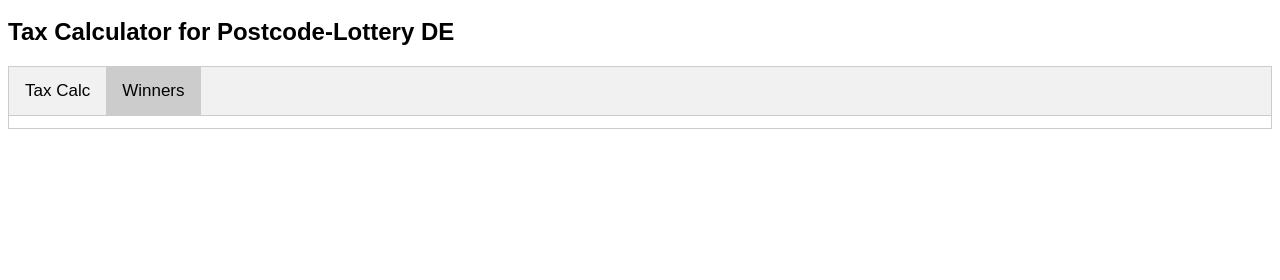
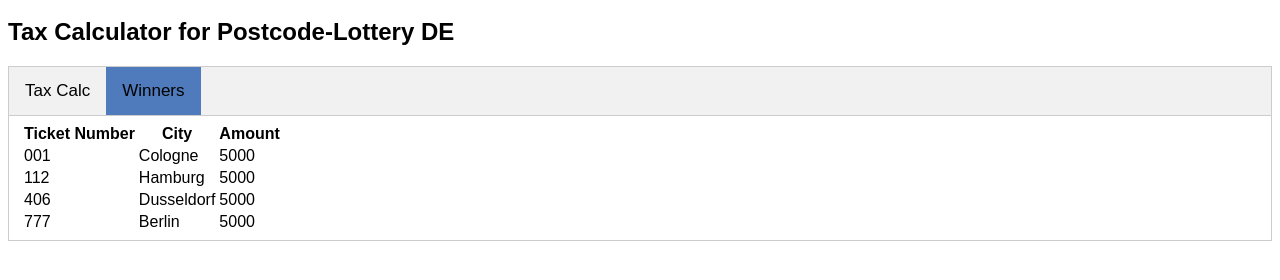
Before and after one commit to LegoLavikTV/Postcode-tax-calc, a plain HTML site: page index.html in a window 1280 px wide. Both pictures are taken after a click on the button "Winners". Shown: the part 188-468 px from the top of the page. Drawn offline with Linux system fonts and the light colour scheme.

Commit message:
added winners tab that connects to data.json file

```diff
--- a/index.html
+++ b/index.html
@@ -29,7 +29,7 @@
 }
 
 .tab button.active {
-  background-color: #ccc;
+  background-color: #4f7bbc;
 }
 
 .tabcontent {
--- a/main.js
+++ b/main.js
@@ -1,7 +1,18 @@
 
 
 function calculatetax() {
-
+    try{
+        if(window.openDatabase){
+                var shortName   =  'calchistorys';
+                var version   =  '1.0';
+                var displayName  =  'Edentiti Information';
+                var maxSize   =  65536; // in bytes
+                db    =  openDatabase(shortName, version, displayName, maxSize);
+                       alert('Sqlite Database created');
+            }
+       }catch(e){
+        alert(e);
+       }
     var MoneyInput1 = document.getElementById("MoneyInput");
     var TaxInput1 = document.getElementById("TaxInput");
 
@@ -46,3 +57,35 @@ function calculatetax() {
     console.log(ip);
 
   });
+  function loadWinnersData() {
+    fetch('data.json')
+      .then((response) => response.json())
+      .then((data) => {
+        data.sort((a, b) => a.ticketNumber.localeCompare(b.ticketNumber));
+        const winnersDiv = document.getElementById('Winners');
+        const table = document.createElement('table');
+        table.classList.add('winners-table');
+        const headerRow = table.insertRow();
+        const headerCells = ['Ticket Number', 'City', 'Amount'];
+        for (const headerText of headerCells) {
+          const th = document.createElement('th');
+          th.textContent = headerText;
+          headerRow.appendChild(th);
+        }
+        data.forEach((item) => {
+          const row = table.insertRow();
+          const cell1 = row.insertCell(0);
+          const cell2 = row.insertCell(1);
+          const cell3 = row.insertCell(2);
+          cell1.textContent = item.ticketNumber;
+          cell2.textContent = item.city;
+          cell3.textContent = item.amount;
+        });
+        winnersDiv.innerHTML = '';
+        winnersDiv.appendChild(table);
+      })
+      .catch((error) => {
+        console.error('Error loading JSON data:', error);
+      });
+  }
+  window.addEventListener('load', loadWinnersData);
```
